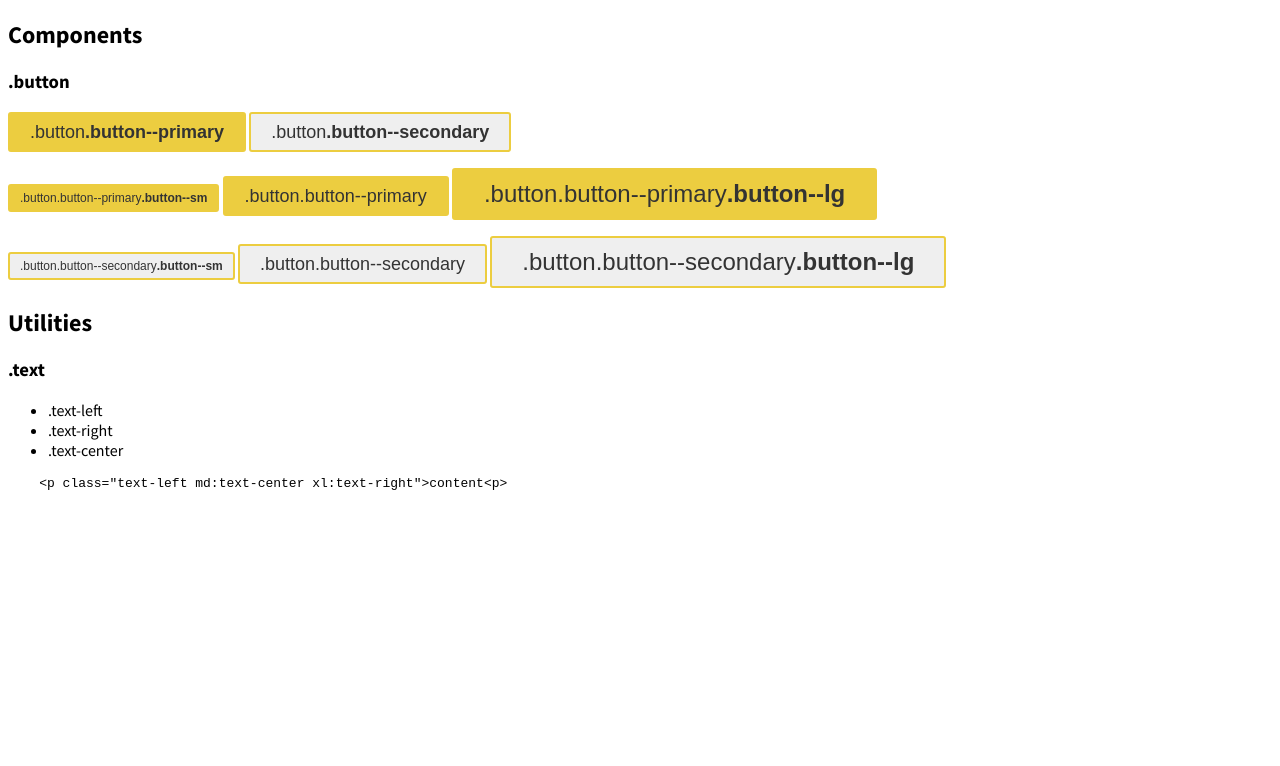
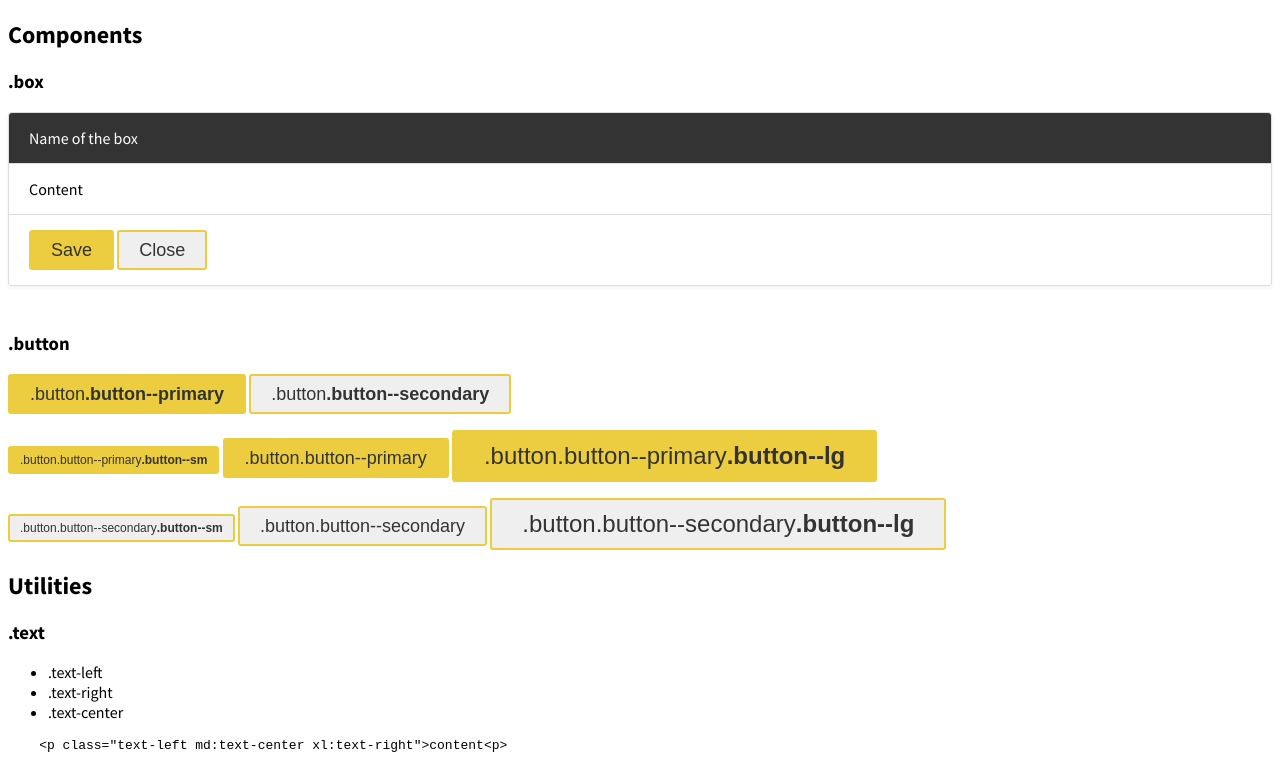
Before and after one commit to gephart/design-system, a website built with webpack: page example.html in a window 1280 px wide. Shown: the part 64-830 px from the top of the page. Before the commit the page ends 800 px from the top, so only its background shows below. Built offline with nearby package versions, Linux system fonts and the light colour scheme.

Commit message:
Component .box

```diff
--- a/example.html
+++ b/example.html
@@ -13,6 +13,18 @@
 <h1>Gephart - Design system</h1>
 
 <h2>Components</h2>
+
+<h3>.box</h3>
+
+<div class="box">
+    <div class="box__header">Name of the box</div>
+    <div class="box__content">Content</div>
+    <div class="box__footer"><button class="button button--primary">Save</button> <button class="button button--secondary">Close</button></div>
+</div>
+
+<pre>
+
+</pre>
 
 <h3>.button</h3>
 
--- a/sass/_variables.sass
+++ b/sass/_variables.sass
@@ -2,5 +2,11 @@ $breakpoints: (xs: 0, sm: 576px, md: 768px, lg: 992px, xl: 1200px)
 
 $color-primary: #eccd40
 $color-primary-hover: #d5b630
+
 $color-dark: #333333
+$color-gray: #ddd
 $color-light: #ffffff
+
+$border-radius: 3px
+
+$box-shadow: 0 2px 4px rgba(0,0,0,.05)
--- /dev/null
+++ b/sass/components/_box.sass
@@ -0,0 +1,21 @@
+.box
+    border: 1px #ddd solid
+    border-radius: $border-radius
+    box-shadow: $box-shadow
+
+    &__header, &__content
+        border-bottom: 1px $color-gray solid
+
+    &__header, &__content, &__footer
+        padding: 15px 20px
+
+
+    &__header
+        background: $color-dark
+        color: $color-light
+        border-top-left-radius: $border-radius
+        border-top-right-radius: $border-radius
+
+    &__body
+        padding: 5px 20px
+        border-bottom: 1px #ddd solid
--- a/sass/main.sass
+++ b/sass/main.sass
@@ -2,6 +2,7 @@
 
 @import "mixins/breakpoints"
 
+@import "components/box"
 @import "components/button"
 
 @import "utils/text"
```
Also changed, not shown: dist/gds.min.css, 2 other files.
